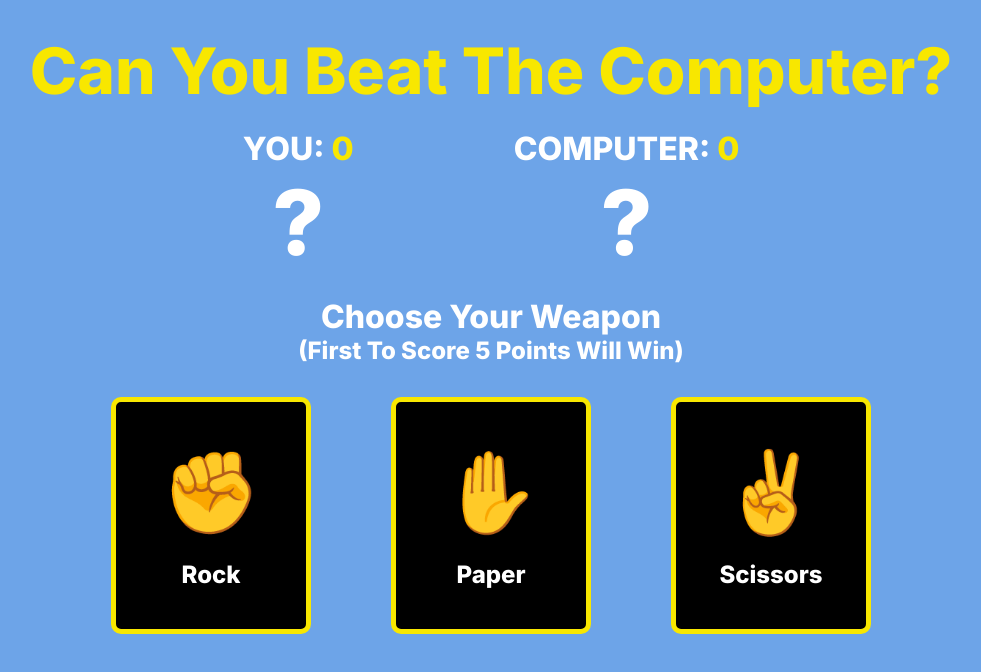
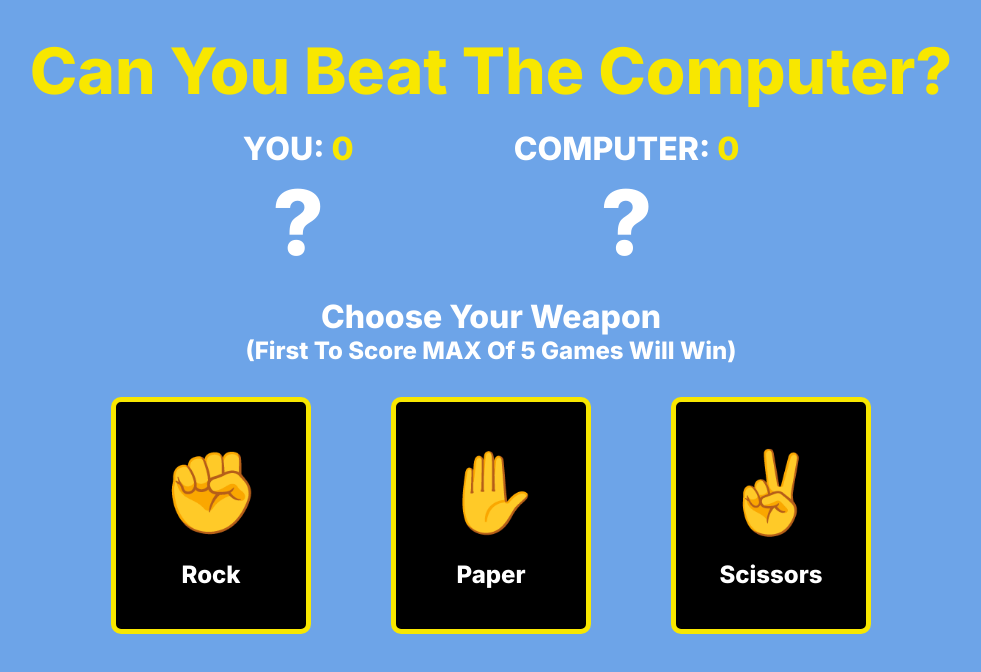
Before and after one commit to yashpandey002/rock-paper-scissors-game, a plain HTML site: page index.html in a window 1280 px wide. Shown: the whole page, without its empty margins (149-1130 px from the left). Drawn offline with Linux system fonts and the light colour scheme.

Commit message:
Confusing game rule line edited and made it right

```diff
--- a/index.html
+++ b/index.html
@@ -38,7 +38,9 @@
             </div>
             <div class="updates-box">
                 <h4 class="instruction-heading update">choose your weapon</h4>
-                <p class="game-rule">(First to score 5 points will win)</p>
+                <p class="game-rule">
+                    (First to score MAX of 5 games will win)
+                </p>
             </div>
             <div class="options-box flex">
                 <div class="option__box option__box--stone flex" id="✊">
```
